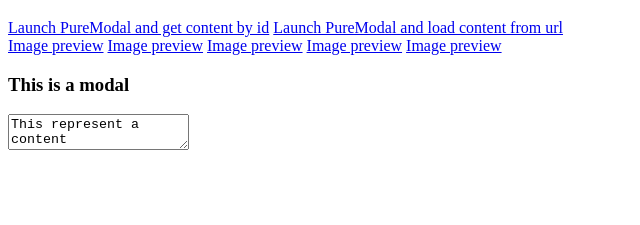
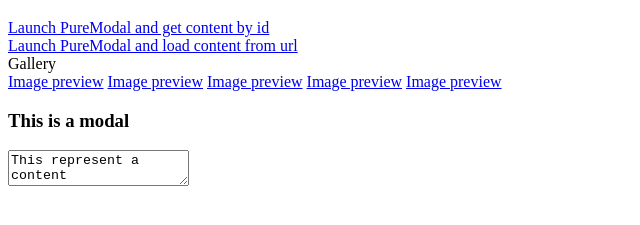
Before and after one commit to vlada-j/PureModal, a plain HTML site: page index.html in a window 1280 px wide. Shown: the part 61-286 px from the top of the page, without its empty margins (0-640 px from the left). Drawn offline with Linux system fonts and the light colour scheme.

Commit message:
small change

```diff
--- a/index.html
+++ b/index.html
@@ -11,9 +11,9 @@
 <body>
 	<h1 class="demo-headline">PureModal</h1>
 
-	<a data-puremodal="options" data-pm-content="#Demo">Launch PureModal and get content by id</a>
+	<a data-puremodal="options" data-pm-content="#Demo">Launch PureModal and get content by id</a><br>
 	<a data-puremodal="options" data-pm-url="loreipsum.html">Launch PureModal and load content from url</a>
-
+	<br>Gallery
 	<div data-puremodal="options" data-pm-gallery>
 		<a href="imgs/img1.jpg">Image preview</a>
 		<a href="imgs/img2.jpg">Image preview</a>
```
